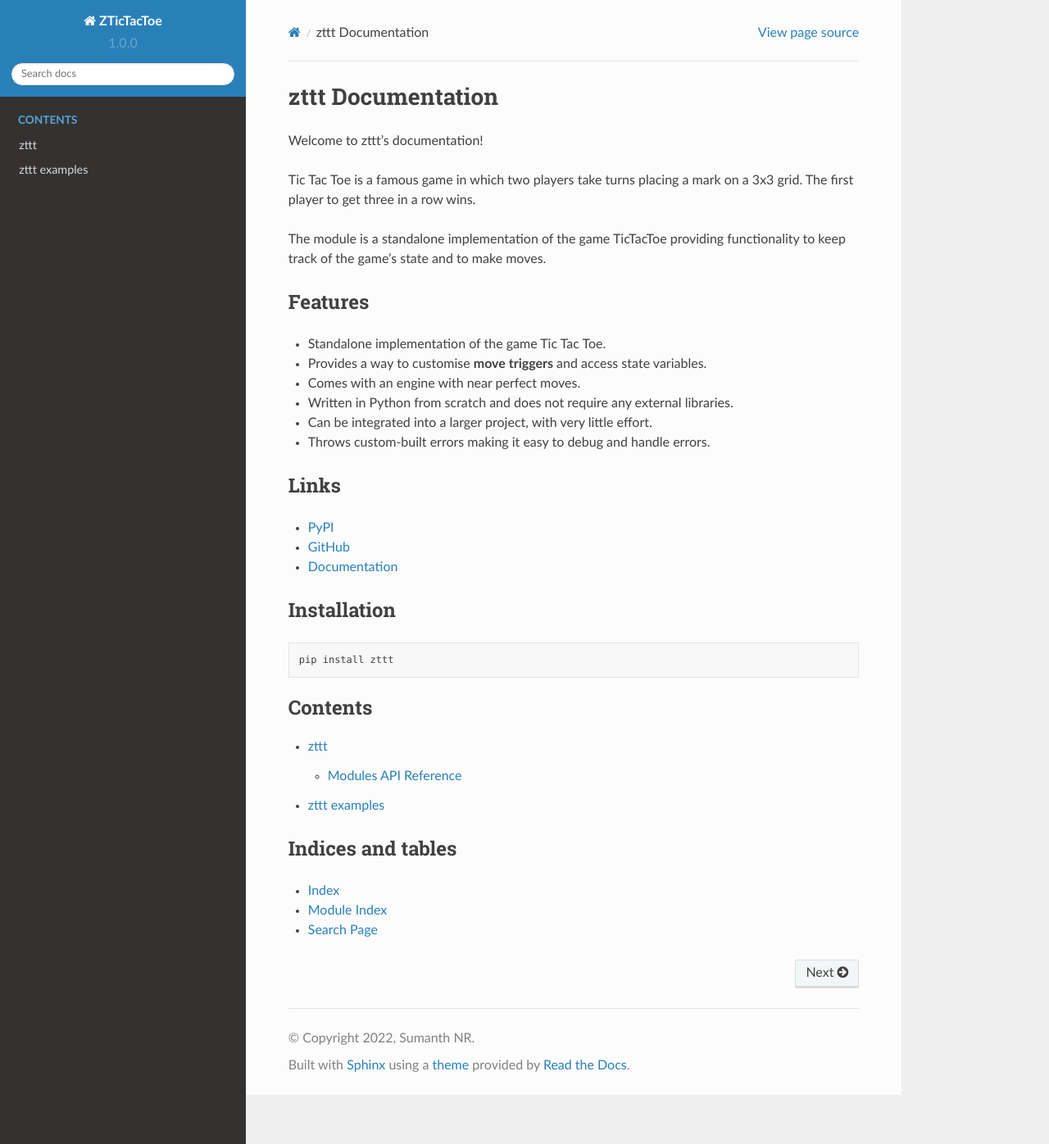
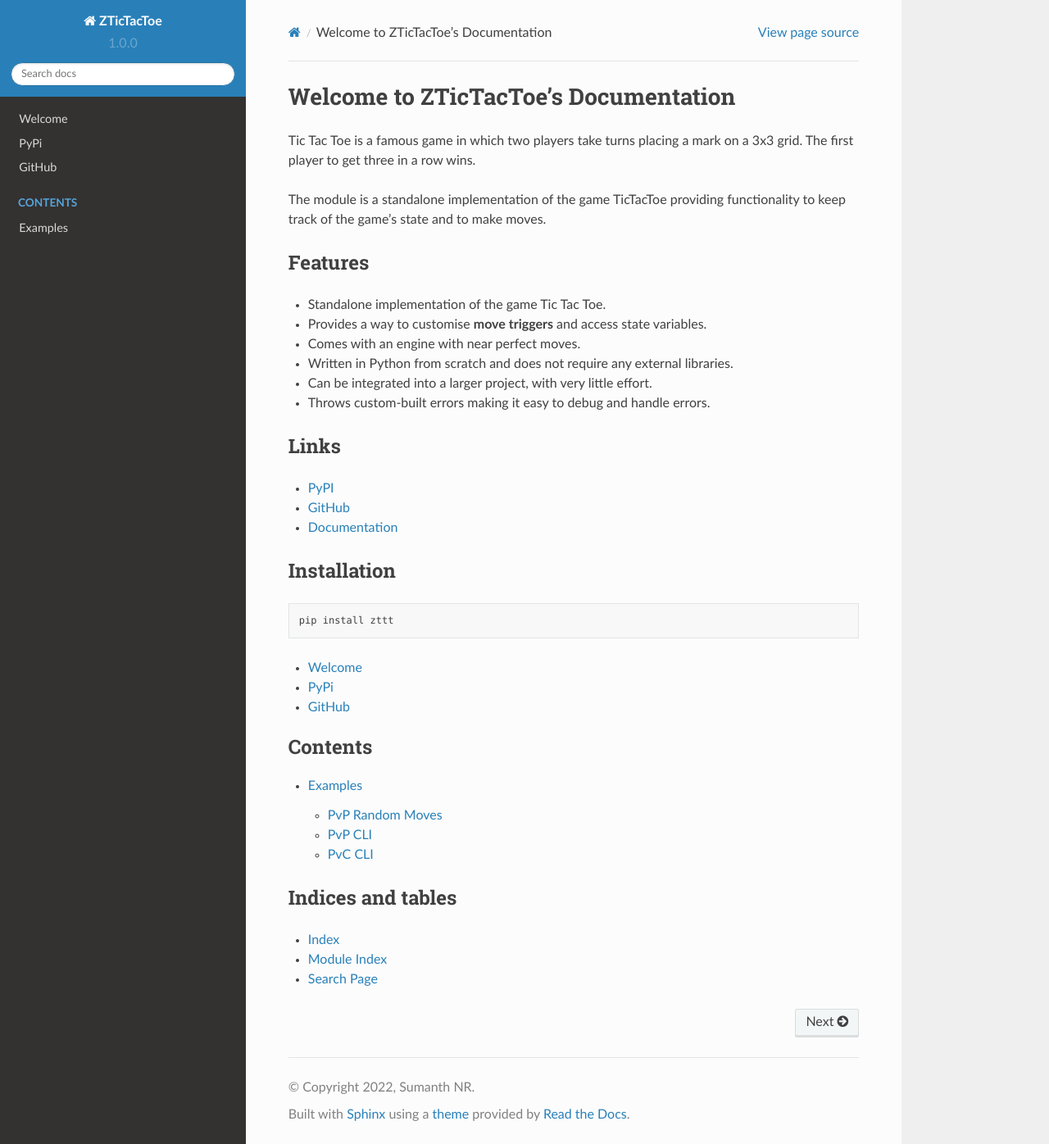
Before and after one commit to Sigma1084/ZTicTacToe, a Sphinx documentation site: the page built from docs/index.rst, in a window 1280 px wide and 1396 px high. Shown: the whole window at 82% size. Built offline with Sphinx 7.4.7 and the Read the Docs theme 2.0.0, drawn with Linux system fonts in a browser that asks for light colours.

Commit message:
Setting up Doc Settings

```diff
--- a/docs/index.rst
+++ b/docs/index.rst
@@ -1,9 +1,8 @@
 
 .. _zttt_main:
 
-zttt Documentation
-===================
-Welcome to zttt's documentation!
+Welcome to ZTicTacToe's Documentation
+=======================================
 
 Tic Tac Toe is a famous game in which two players take turns placing
 a mark on a 3x3 grid. The first player to get three in a row wins.
@@ -45,7 +44,15 @@
 
 
 .. toctree::
-   :maxdepth: 3
+   :maxdepth: 1
+   :titlesonly:
+
+   Welcome <https://ztictactoe.readthedocs.io/en/latest/index.html>
+   PyPi <https://pypi.org/project/zttt/>
+   GitHub <https://github.com/Sigma1084/ZTicTacToe>
+
+.. toctree::
+   :maxdepth: 2
    :caption: Contents
 
    src/modules
--- a/docs/src/examples.rst
+++ b/docs/src/examples.rst
@@ -1,16 +1,19 @@
-zttt examples
-==============
+Examples
+==========
 
 The examples can also be found in examples folder in the github repository.
 
-.. include:: ../../examples/pvp_random_moves.py
-   :start-after: # Example
-   :code: python
+PvP Random Moves
+-----------------
+.. literalinclude:: ../../examples/pvp_random_moves.py
+   :language: python
 
-.. include:: ../../examples/pvp_cli.py
-   :start-after: # Example
-   :code: python
+PvP CLI
+--------
+.. literalinclude:: ../../examples/pvp_cli.py
+   :language: python
 
-.. include:: ../../examples/pvc_cli.py
-   :start-after: # Example
-   :code: python
+PvC CLI
+--------
+.. literalinclude:: ../../examples/pvc_cli.py
+   :language: python
--- a/docs/src/modules.rst
+++ b/docs/src/modules.rst
@@ -1,6 +1,3 @@
-zttt
-====
-
 .. toctree::
    :maxdepth: 3
 
--- a/docs/src/zttt.rst
+++ b/docs/src/zttt.rst
@@ -1,6 +1,3 @@
-Modules API Reference
-======================
-
 .. automodule:: zttt
    :members:
    :undoc-members:
--- a/zttt/__init__.py
+++ b/zttt/__init__.py
@@ -1,8 +1,8 @@
 
 """
 
-zttt
-======
+Module zttt
+============
 
 The module contains 2 main classes
 Both the classes inherit from the ZTBaseBoard class.
```
Also changed, not shown: .readthedocs.yml, 5 other files.
